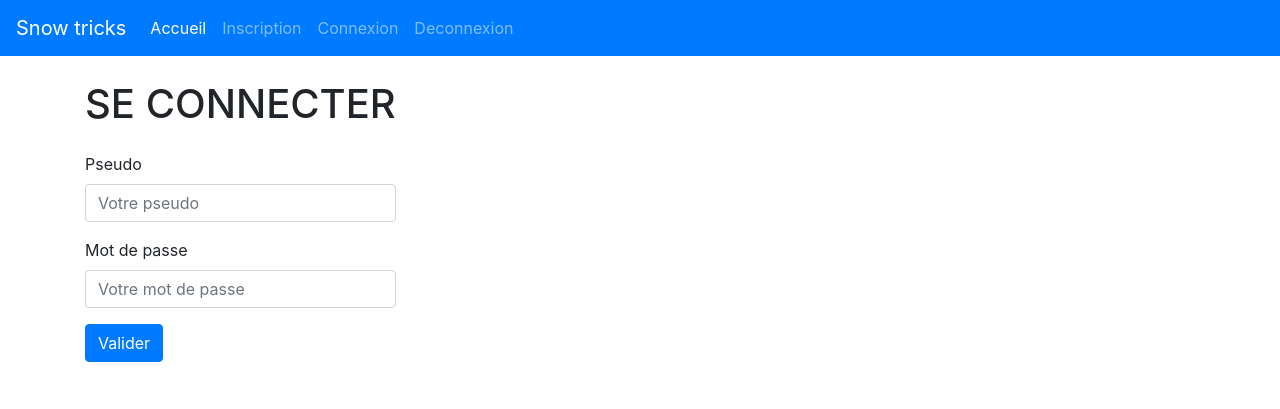
After one commit to damirmales/p6_snow, a Symfony app: template p6_snow/templates/connection/login.html.twig in a window 1280 px wide. The commit adds this page. Shown: the top 409 px of the page. Run offline with Twig, Linux system fonts and the light colour scheme; the template is opened without the code that fills it, so the values that code supplies are empty; some libraries are stand-ins or nearby versions.

Commit message:
add login and logout actions

```diff
--- a/p6_snow/src/Entity/User.php
+++ b/p6_snow/src/Entity/User.php
@@ -200,6 +200,7 @@ class User implements \Symfony\Component\Security\Core\User\UserInterface
     public function getRoles()
     {
         // TODO: Implement getRoles() method.
+        return ['ROLE_USER'];
     }
 
     /**
--- a/p6_snow/templates/base.html.twig
+++ b/p6_snow/templates/base.html.twig
@@ -25,9 +25,16 @@
             <li class="nav-item active">
                 <a class="nav-link" href="{{ path('home') }}">Accueil <span class="sr-only">(current)</span></a>
             </li>
-            <li class="nav-item active">
+            <li class="nav-item ">
                 <a class="nav-link" href="{{ path('register_user') }}">Inscription </a>
             </li>
+            <li class="nav-item ">
+                <a class="nav-link" href="{{ path('connection_user') }}">Connexion </a>
+            </li>
+            <li class="nav-item ">
+                <a class="nav-link" href="{{ path('deconnection_user') }}">Deconnexion </a>
+            </li>
+
         </ul>
 
     </div>
--- /dev/null
+++ b/p6_snow/templates/connection/login.html.twig
@@ -0,0 +1,36 @@
+{% extends 'base.html.twig' %}
+
+{% block title %}ConnectionController!{% endblock %}
+
+{% block body %}
+    <div class="container">
+
+        <div class="row ">
+            <div class="py-4">
+
+                <div class="col-md-12">
+                    <h1>SE CONNECTER</h1>
+                    <form action="{{ path('connection_user') }}" class="mt-4" method="post">
+
+                        <div class="form-group">
+                            <label for="username"> Pseudo</label>
+                            <input type="text" name="_username" id="username" class="form-control"
+                                   placeholder="Votre pseudo"
+                                   required>
+                        </div>
+
+                        <div class="form-group">
+                            <label for="password"> Mot de passe</label>
+                            <input type="password" name="_password" id="password" class="form-control"
+                                   placeholder="Votre mot de passe"
+                                   required>
+                        </div>
+                        <button type="submit" class="btn btn-primary">Valider</button>
+
+                    </form>
+                </div>
+                <div class="col-md-3">&nbsp;</div>
+            </div>
+        </div>
+    </div>
+{% endblock %}
```
Also changed, not shown: p6_snow/src/Controller/ConnectionController.php (added, +33 -0 lines), 1 other file.
